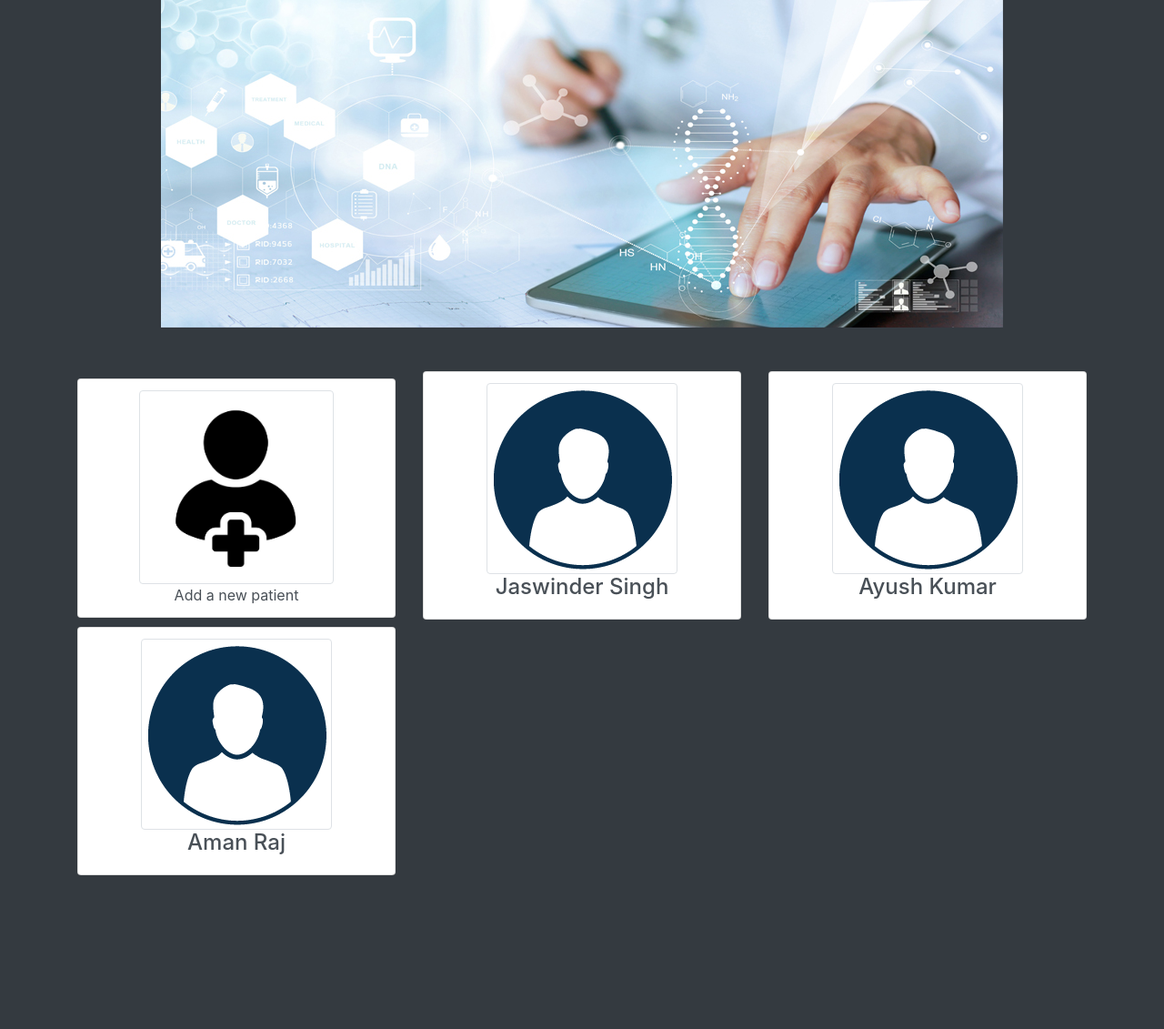
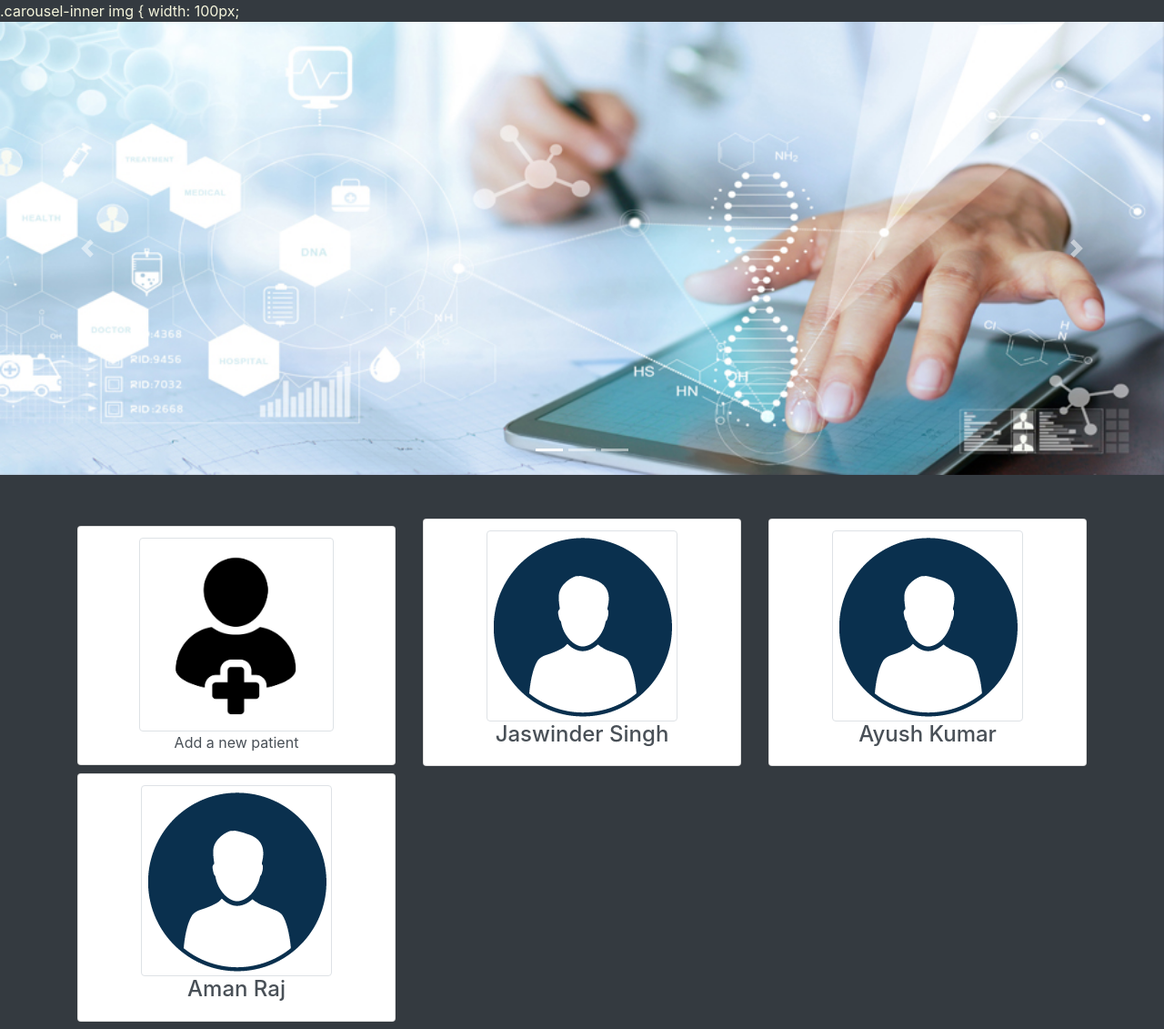
Before and after one commit to xenacro/e-diagnosis, a Django app: page /dashboard/ in a window 1280 px wide. Shown: the part 56-1187 px from the top of the page at 91% size. Before the commit the page ends 1018 px from the top, so only its background shows below. Run offline with Django 3.2, Linux system fonts and the light colour scheme; a user stored in the database is signed in; data comes from the database, SQL or seed files in the repository; both versions use the stored data as it was after the commit; some libraries are stand-ins or nearby versions.

Commit message:
carousel bootstrap slider

```diff
--- a/webApp/templates/dashboard.html
+++ b/webApp/templates/dashboard.html
@@ -2,11 +2,44 @@
 
 {% block content %}
 {% load static %}
+<script>
+  window.initializeCarousel=()=>{
+    $("carouselExampleIndicators").carousel({interval:500});
+  }
+</script>
+</style>
+.carousel-inner img {
+  width: 100px;
+
+<div id="carouselExampleIndicators" class="carousel slide" data-ride="carousel">
+  <ol class="carousel-indicators">
+    <li data-target="#carouselExampleIndicators" data-slide-to="0" class="active"></li>
+    <li data-target="#carouselExampleIndicators" data-slide-to="1" ></li>
+    <li data-target="#carouselExampleIndicators" data-slide-to="2"></li>
+  </ol>
+  <div class="carousel-inner">
+    <div class="carousel-item active">
+      <img src="{% static "images/topbg.jpg" %}" class="d-block w-100" alt="..."class="img-fluid">
+    </div>
+    <div class="carousel-item">
+      <img src="{% static "images/2nd.jpg" %}" class="d-block w-100" alt="..."class="img-fluid">
+    </div>
+    <div class="carousel-item">
+      <img src="{% static "images/topbg.jpg" %}" class="d-block w-100" alt="..."class="img-fluid">
+    </div>
+  </div>
+  <a class="carousel-control-prev" href="#carouselExampleIndicators" role="button" data-slide="prev">
+    <span class="carousel-control-prev-icon" aria-hidden="true"></span>
+    <span class="sr-only">Previous</span>
+  </a>
+  <a class="carousel-control-next" href="#carouselExampleIndicators" role="button" data-slide="next" >
+    <span class="carousel-control-next-icon" aria-hidden="true"></span>
+    <span class="sr-only">Next</span>
+  </a>
+</div>
   <div class="container">
     <div class="text-center">
-      <div class="">
-        <img src="{% static "images/topbg.jpg" %}" alt="" class="img-fluid">
-      </div>
+
       <div class="card-body">
         <h1>{{user.first_name}} {{user.last_name}}</h1>
       </div>
@@ -24,7 +57,7 @@
       <div class="col-md-4 mb-2">
         <div class="list-group">
           <a href="{% url 'scans' %}" class="list-group-item list-group-item-action">
-            <img src="{% static "images/images.png" %}" alt="" class="img-thumbnail pat-img">
+            <img src="{% static "images/images.png" %}" alt="" class="img-thumbnail pat-img" >
             <br><h4>{{ Patient.name }}</h4>
           </a>
         </div>
--- a/webApp/templates/index.html
+++ b/webApp/templates/index.html
@@ -2,10 +2,13 @@
 <html lang="en" dir="ltr">
   <head>
     <meta charset="utf-8">
+    <script src="https://code.jquery.com/jquery-3.5.1.slim.min.js" integrity="sha384-DfXdz2htPH0lsSSs5nCTpuj/zy4C+OGpamoFVy38MVBnE+IbbVYUew+OrCXaRkfj" crossorigin="anonymous"></script>
+<script src="https://cdn.jsdelivr.net/npm/bootstrap@4.5.3/dist/js/bootstrap.bundle.min.js" integrity="sha384-ho+j7jyWK8fNQe+A12Hb8AhRq26LrZ/JpcUGGOn+Y7RsweNrtN/tE3MoK7ZeZDyx" crossorigin="anonymous"></script>
     <link rel="stylesheet" href="https://stackpath.bootstrapcdn.com/bootstrap/4.1.3/css/bootstrap.min.css"
       integrity="sha384-MCw98/SFnGE8fJT3GXwEOngsV7Zt27NXFoaoApmYm81iuXoPkFOJwJ8ERdknLPMO" crossorigin="anonymous">
     <script src="https://stackpath.bootstrapcdn.com/bootstrap/4.1.3/js/bootstrap.min.js"
       integrity="sha384-ChfqqxuZUCnJSK3+MXmPNIyE6ZbWh2IMqE241rYiqJxyMiZ6OW/JmZQ5stwEULTy" crossorigin="anonymous"></script>
+      <script src="https://ajax.googleapis.com/ajax/libs/jquery/3.5.1/jquery.min.js"></script>
     <style>
       body {
         background-color: #343A40;
--- a/webApp/webApp/settings.py
+++ b/webApp/webApp/settings.py
@@ -42,7 +42,6 @@
     'django.contrib.messages',
     'django.contrib.staticfiles',
     'dashboard',
-    'crispy_forms',
 ]
 
 CRISPY_TEMPLATE_PACK = 'bootstrap4'
```
Also changed, not shown: webApp/db.sqlite3, webApp/static/images/2nd.jpg (added), 1 other file.
